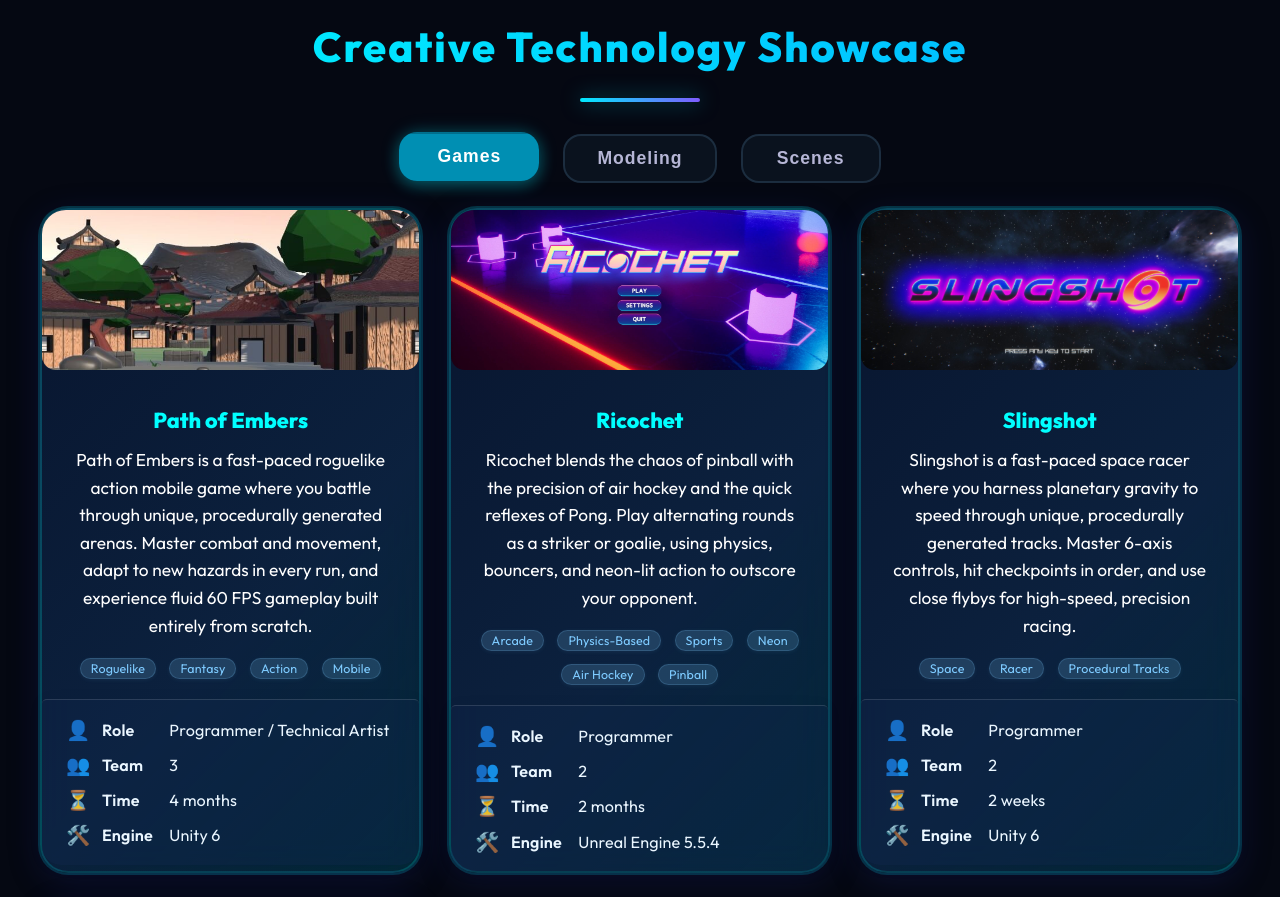
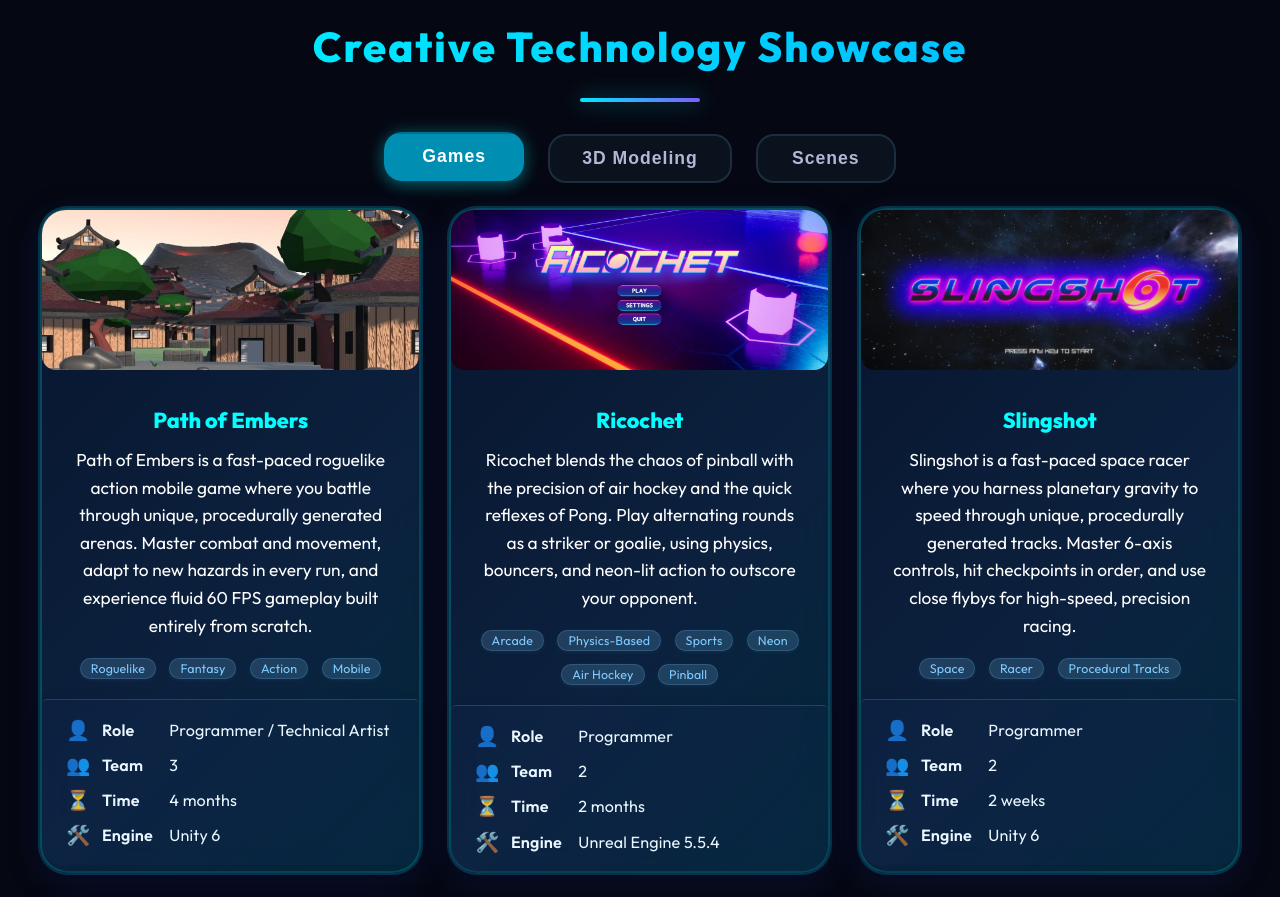
Before and after one commit to MrARx2/Protfolio_Website, a React (Create React App) app: page /#projects in a window 1280 px wide. Shown: the part 840-1737 px from the top of the page. Built offline with nearby package versions, Linux system fonts and the light colour scheme.

Commit message:
UI: Rename 'Modeling' tab to '3D Modeling' for better clarity

```diff
--- a/src/App.js
+++ b/src/App.js
@@ -136,7 +136,7 @@ function App() {
                   aria-selected={tab === "modeling"}
                   aria-controls="projects-panel"
                 >
-                  Modeling
+                  3D Modeling
                 </button>
                 <button
                   className={`tab-scenes ${tab === "scenes" ? "active" : ""}`}
```
